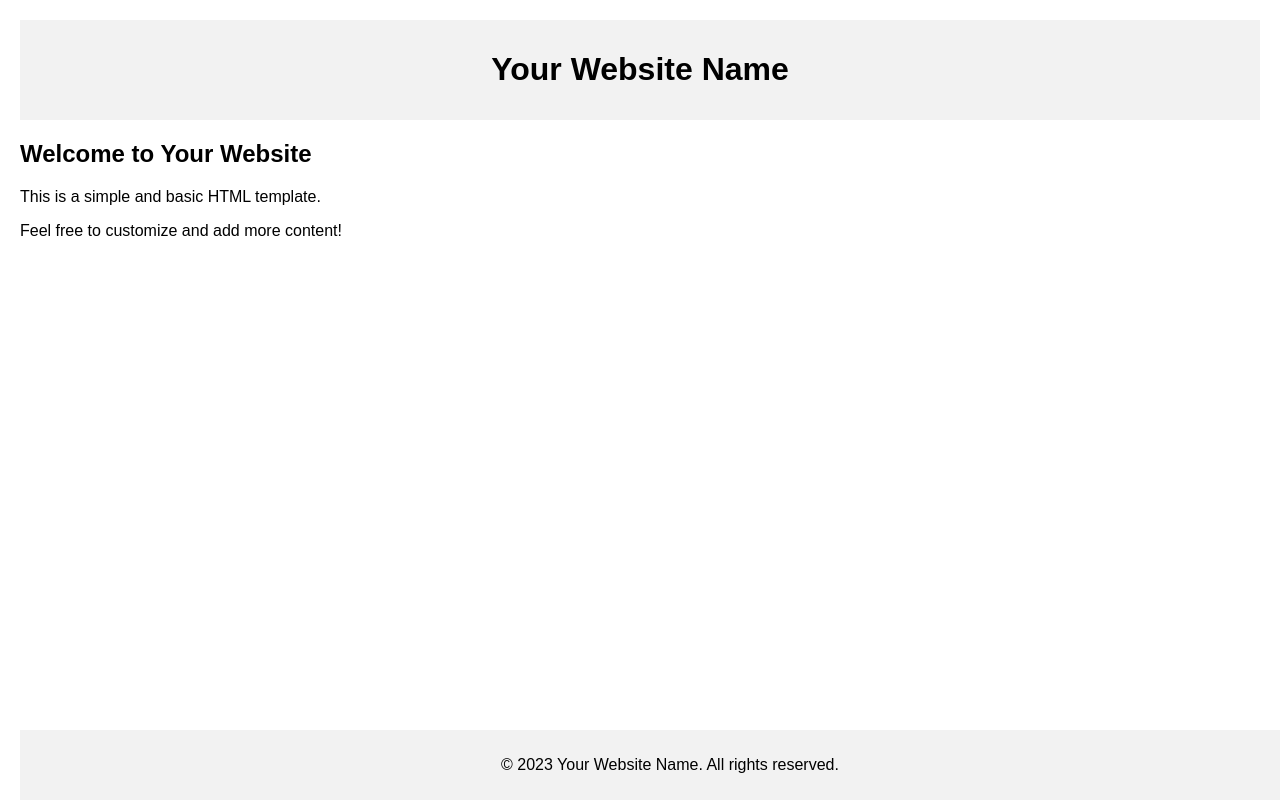
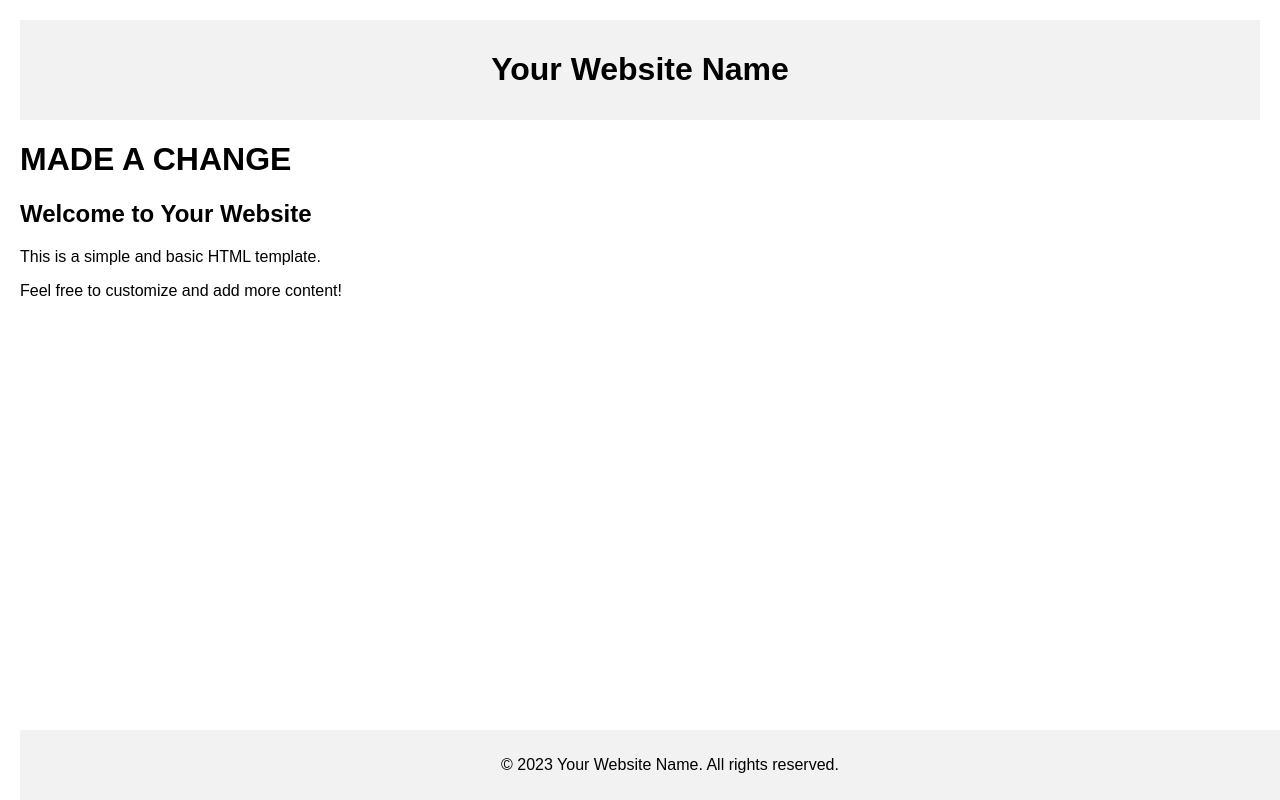
Before and after one commit to Lara-Mestdagh/CS-Week1, a plain HTML site: page index.html in a window 1280 px wide. Drawn offline with Linux system fonts and the light colour scheme.

Commit message:
Update index.html

```diff
--- a/index.html
+++ b/index.html
@@ -37,6 +37,7 @@
     </header>
 
     <main>
+        <h1>MADE A CHANGE</h1>
         <h2>Welcome to Your Website</h2>
         <p>This is a simple and basic HTML template.</p>
         <p>Feel free to customize and add more content!</p>
```
